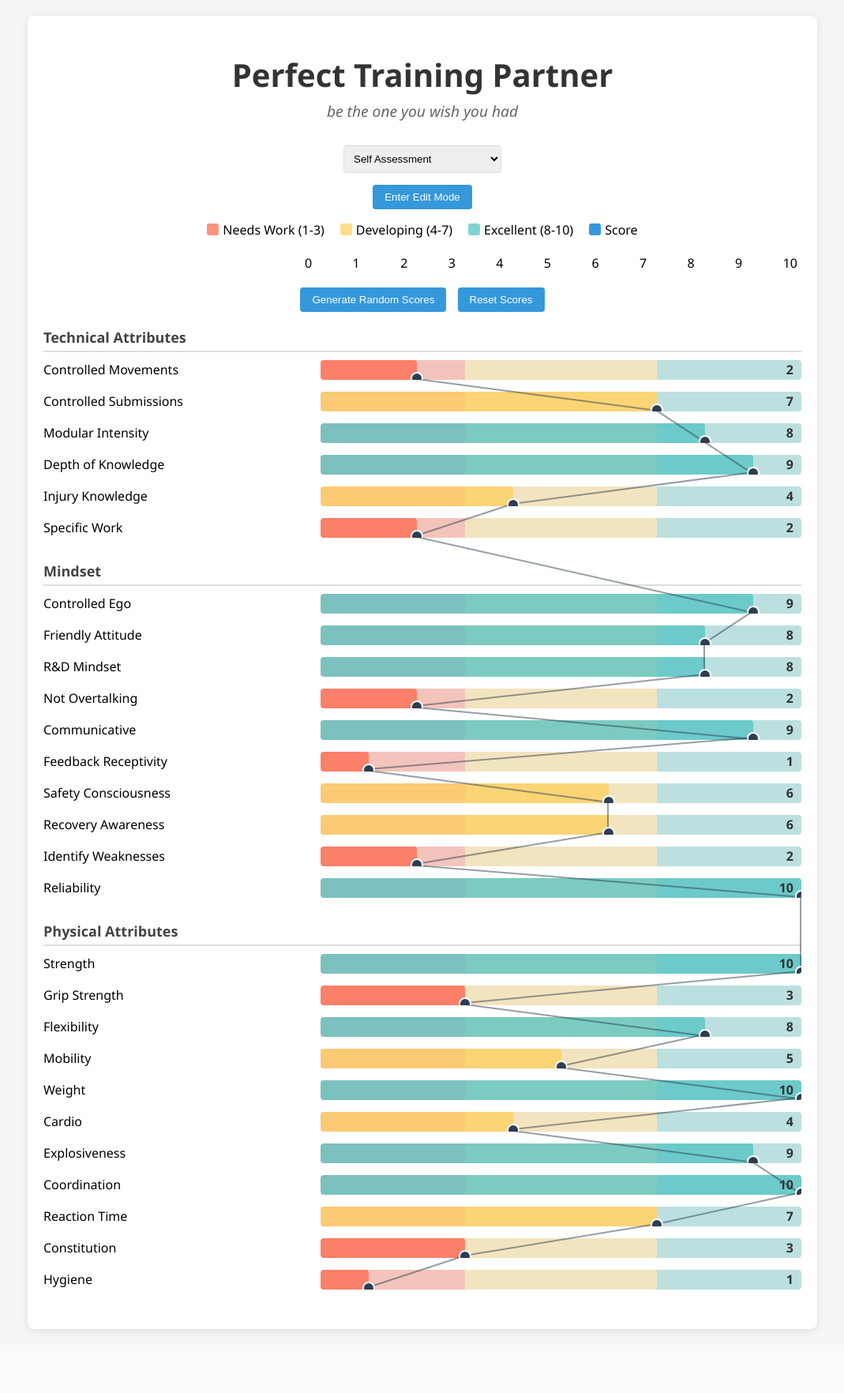
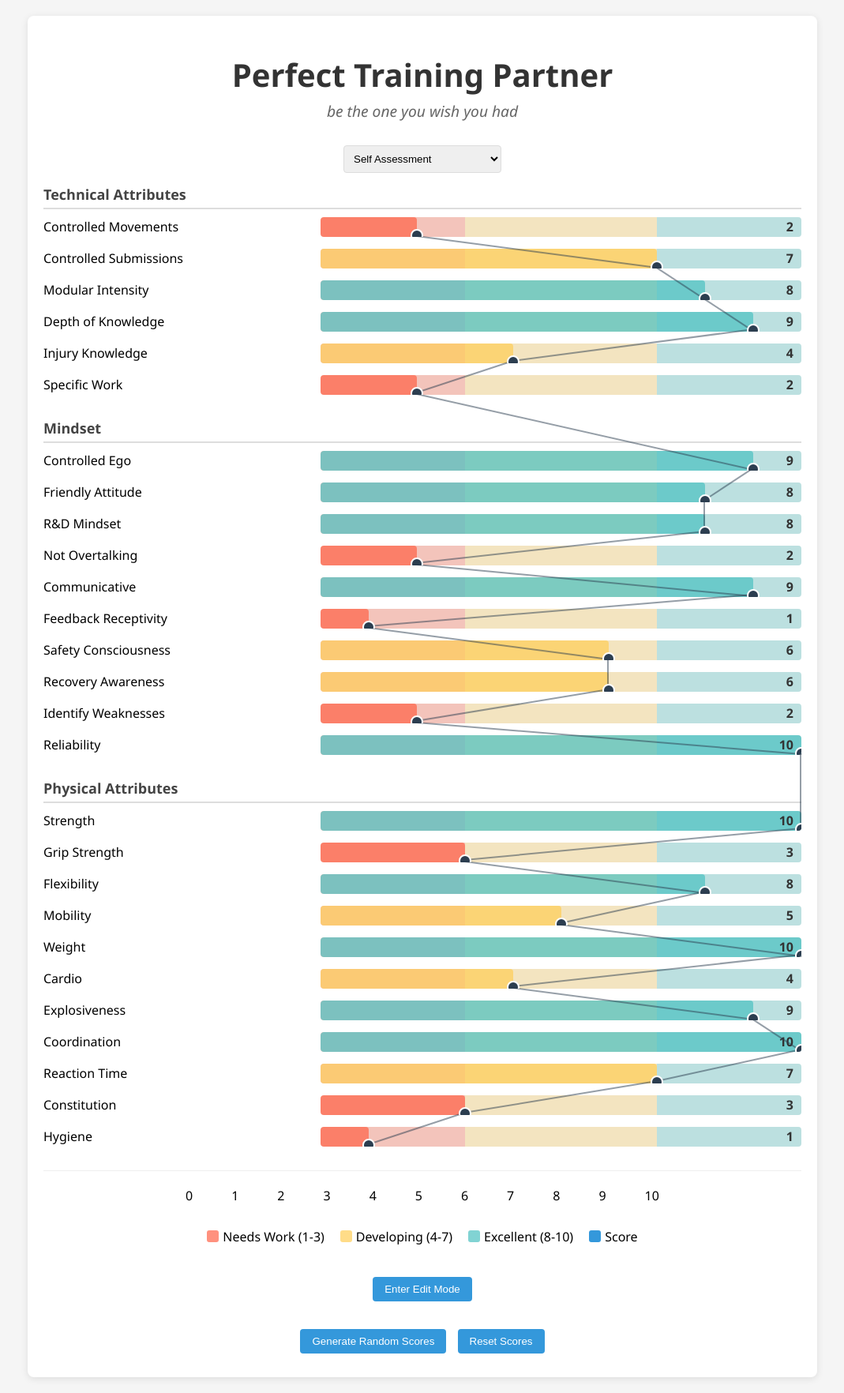
Before and after one commit to jelaludo/bjj-partner-assessment, a Flask app: page / in a window 1280 px wide. Shown: the whole page at 79% size, without its empty margins (105-1174 px from the left). Before the commit the page ends 1688 px from the top, so only its background shows below. Run offline with Flask 3, Linux system fonts and the light colour scheme.

Commit message:
labels to bottom

```diff
--- a/bjj-partner-assessment/templates/index.html
+++ b/bjj-partner-assessment/templates/index.html
@@ -317,6 +317,30 @@
       color: #666;
       font-style: italic;
     }
+
+    .bottom-controls {
+        margin-top: 30px;
+        padding-top: 20px;
+        border-top: 1px solid #eee;
+        display: flex;
+        flex-direction: column;
+        gap: 15px;
+        align-items: center;
+    }
+
+    .controls, .edit-mode-controls {
+        margin: 10px 0;
+    }
+
+    .scale {
+        width: 100%;
+        max-width: 600px;
+        margin: 0 auto;
+    }
+
+    .legend {
+        margin: 15px 0;
+    }
   </style>
 </head>
 <body>
@@ -741,6 +721,52 @@
             </div>
           </div>
         </div>
+      </div>
+    </div>
+
+    <div class="bottom-controls" style="margin-top: 30px; padding-top: 20px; border-top: 1px solid #eee;">
+      <div class="scale">
+        <span>0</span>
+        <span>1</span>
+        <span>2</span>
+        <span>3</span>
+        <span>4</span>
+        <span>5</span>
+        <span>6</span>
+        <span>7</span>
+        <span>8</span>
+        <span>9</span>
+        <span>10</span>
+      </div>
+
+      <div class="legend">
+        <div class="legend-item">
+          <div class="legend-color red"></div>
+          <span>Needs Work (1-3)</span>
+        </div>
+        <div class="legend-item">
+          <div class="legend-color yellow"></div>
+          <span>Developing (4-7)</span>
+        </div>
+        <div class="legend-item">
+          <div class="legend-color green"></div>
+          <span>Excellent (8-10)</span>
+        </div>
+        <div class="legend-item">
+          <div class="legend-color blue"></div>
+          <span>Score</span>
+        </div>
+      </div>
+
+      <div class="edit-mode-controls">
+        <button id="editModeBtn" onclick="toggleEditMode()">Enter Edit Mode</button>
+        <button id="saveChangesBtn" onclick="saveChanges()" style="display: none;">Save Changes</button>
+        <button id="cancelEditBtn" onclick="cancelEdit()" style="display: none;">Cancel</button>
+      </div>
+
+      <div class="controls">
+        <button id="randomBtn">Generate Random Scores</button>
+        <button id="resetBtn">Reset Scores</button>
       </div>
     </div>
   </div>
```
Also changed, not shown: other parts of bjj-partner-assessment/templates/index.html (+0 -44 lines).
